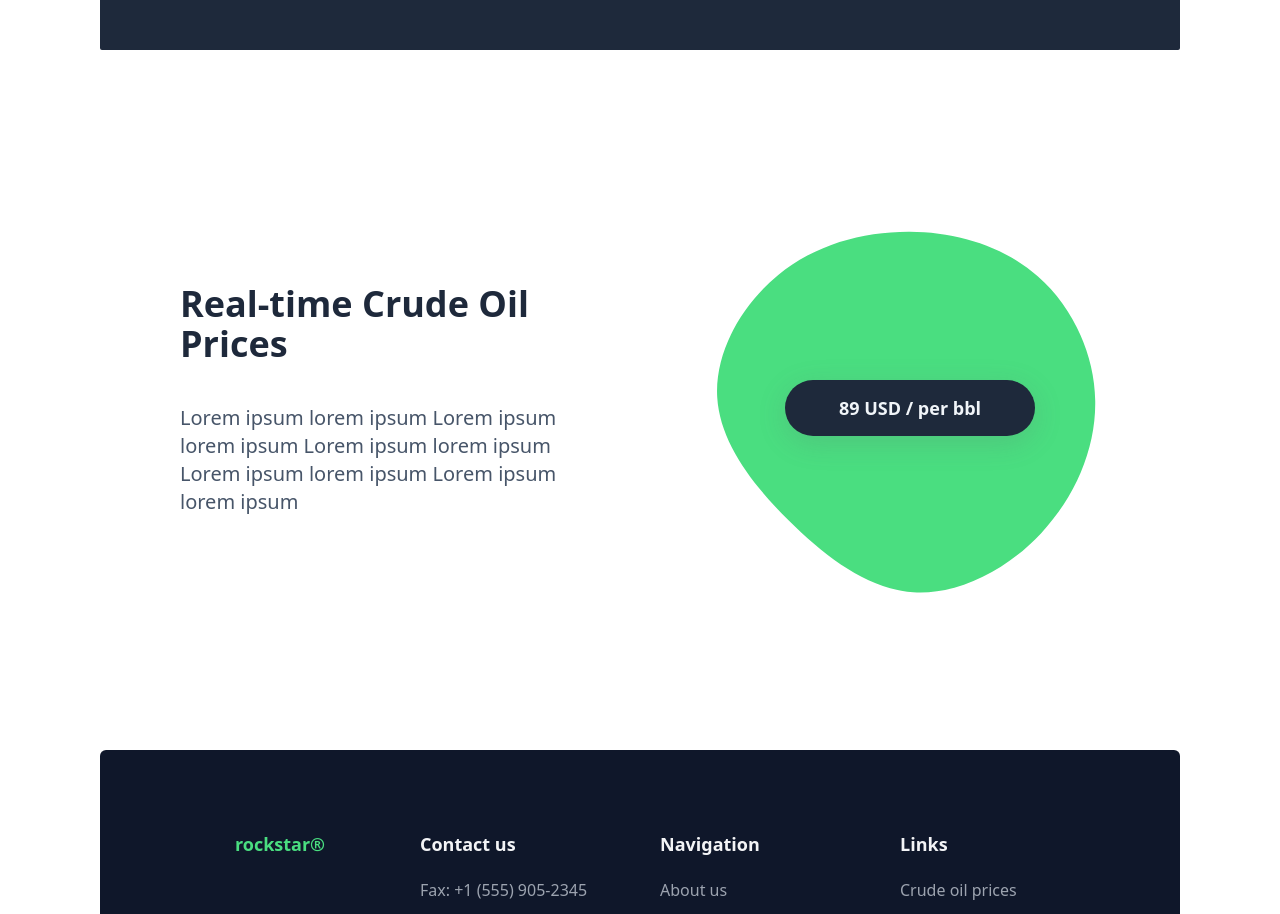
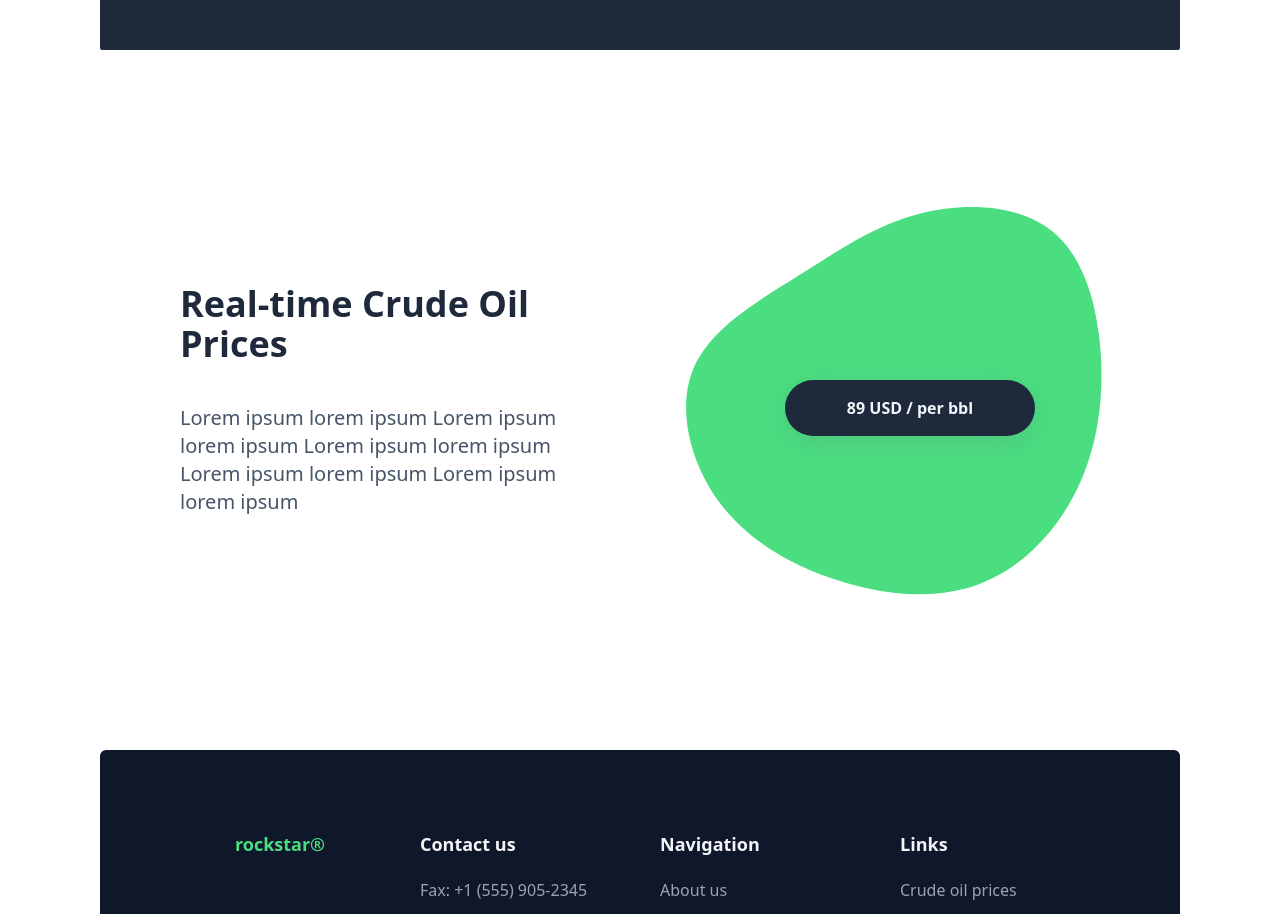
Before and after one commit to dmitrypersiyanov/rockstar, a Next.js app: page / in a window 1280 px wide. Shown: the part 5000-5914 px from the top of the page. Built offline with nearby package versions, Linux system fonts and the light colour scheme.

Commit message:
Updated svg file

```diff
--- a/components/OilPrice.js
+++ b/components/OilPrice.js
@@ -1,5 +1,5 @@
-import { useEffect, useState } from "react";
-import axios from "axios";
+// import { useEffect, useState } from "react";
+// import axios from "axios";
 import Image from "next/image";
 
 // const round = (num) => Math.ceil(parseFloat(num));
@@ -51,17 +51,12 @@ const OilPrice = () => {
         <div className="w-full md:w-1/2 overflow-hidden relative">
           <Image
             alt="shape"
-            width="0"
-            height="0"
+            width="1000"
+            height="1000"
             src="/images/blob.svg"
-            style={{
-              width: "100%",
-              height: "100%",
-              objectFit: "cover",
-              transform: "rotate(180deg)",
-            }}
+            className="w-full h-full object-cover"
           />
-          <div className="absolute top-[calc(50%-20px)] left-[calc(50%-125px)] w-[250px] h-14 sm:h-14 lg:h-14 bg-slate-800 shadow-lifted text-lg text-slate-100 font-semibold rounded-full flex justify-center items-center">
+          <div className="absolute top-[calc(50%-20px)] left-[calc(50%-100px)] sm:left-[calc(50%-125px)] w-[200px] sm:w-[250px] h-14 sm:h-14 lg:h-14 bg-slate-800 shadow-lifted text-md text-slate-100 font-semibold rounded-full flex justify-center items-center">
             89 USD / per bbl
             {/* {round(prices)} USD / per bbl */}
             {/* <div className="absolute w-[200px] -bottom-10 left-[calc(50%-100px)] text-sm flex justify-center text-slate-800 items-center font-thin">
--- a/styles/globals.css
+++ b/styles/globals.css
@@ -1,12 +1,6 @@
 @tailwind base;
 @tailwind components;
 @tailwind utilities;
-
-:root {
-  --foreground-rgb: 0, 0, 0;
-  --background-start-rgb: 214, 219, 220;
-  --background-end-rgb: 255, 255, 255;
-}
 
 svg {
   width: 27px;
@@ -15,6 +9,13 @@ svg {
 @layer base {
   html {
     @apply scroll-smooth;
+    -webkit-tap-highlight-color: transparent;
+  }
+}
+
+@layer components {
+  .banner {
+    @apply bg-[url('/blob.svg')] bg-no-repeat w-full bg-cover bg-center h-full;
   }
 }
 
```
Also changed, not shown: public/images/blob.png (added), public/images/blob.svg.
